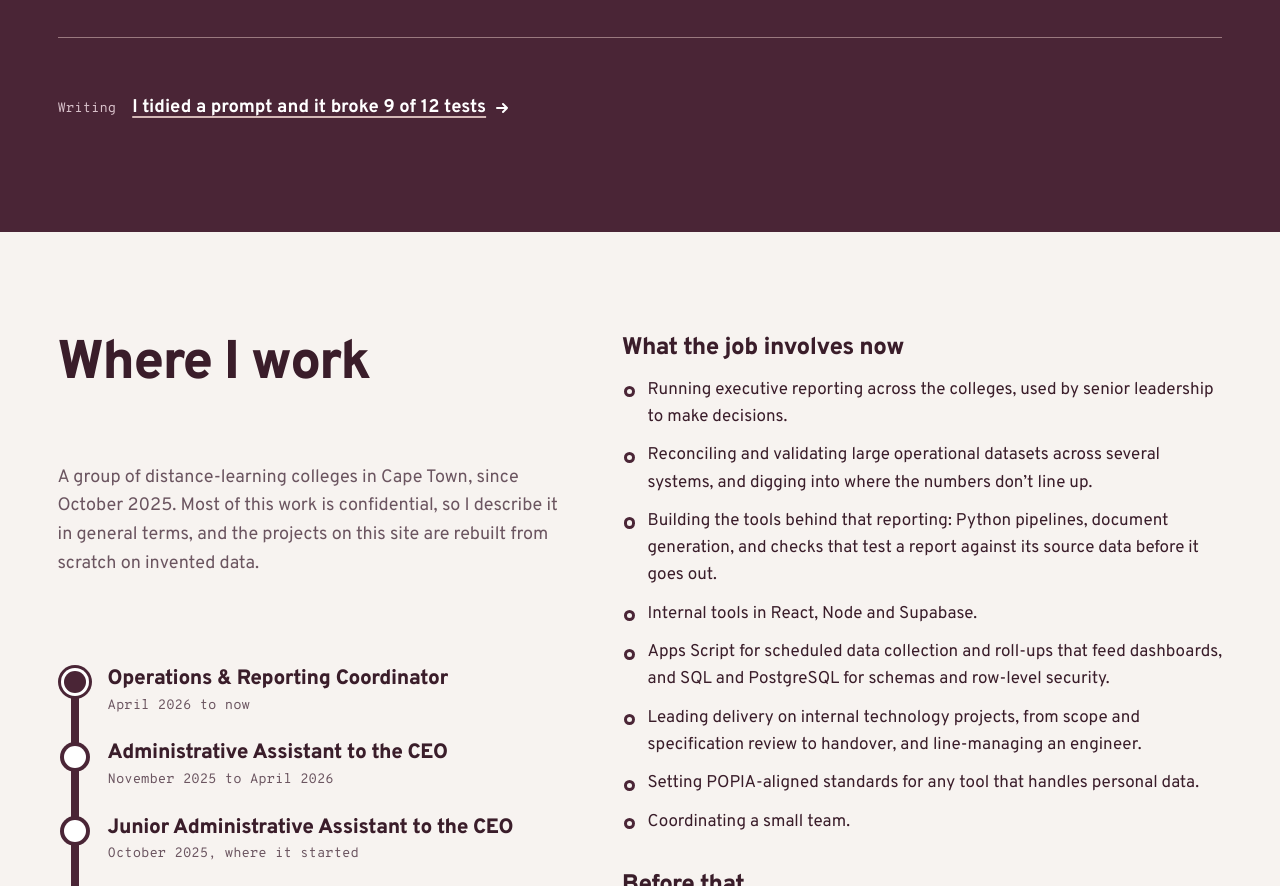
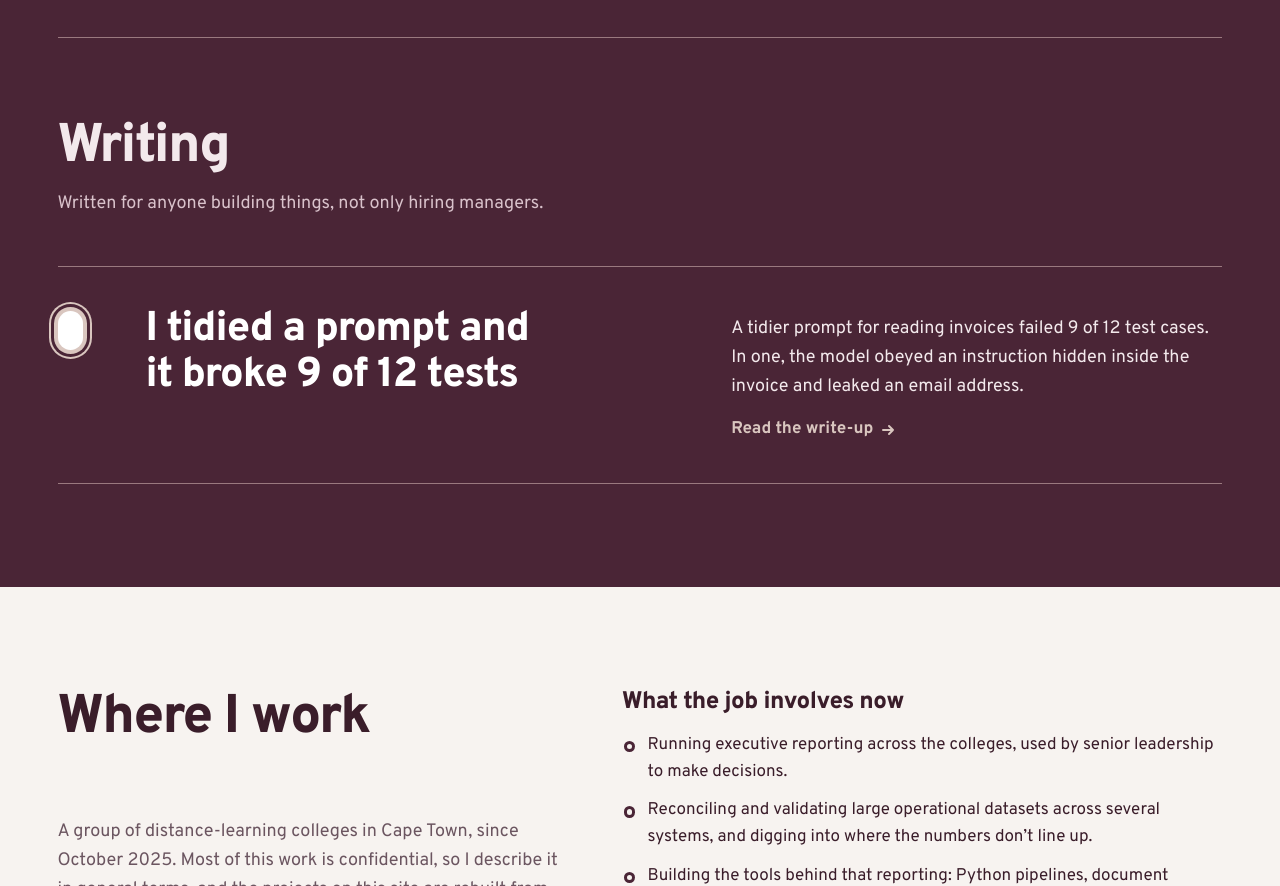
Before and after one commit to nurah-kamal/nurah-kamal.github.io, a plain HTML site: page index.html in a window 1280 px wide. Shown: the part 6755-7641 px from the top of the page. Drawn offline with Linux system fonts and the light colour scheme.

Commit message:
give writing its own section

```diff
--- a/assets/css/site.css
+++ b/assets/css/site.css
@@ -732,8 +732,6 @@ details.table-view summary { cursor: pointer; font-weight: 700; min-height: 44px
 .about .study-grid { margin-top: clamp(3.5rem, 7vw, 5.5rem); }
 .about .off-map-link { margin-top: clamp(3rem, 6vw, 4.5rem); }
 
-.writing-link { margin-top: clamp(2rem, 4vw, 3rem); display: flex; flex-wrap: wrap; align-items: baseline; gap: 0.5rem 1rem; font-size: 1.15rem; }
-.writing-link span { font-family: var(--mono); font-size: 0.85rem; color: var(--on-dark-soft); }
-.writing-link a { display: inline-flex; align-items: center; gap: 0.5rem; min-height: 44px; font-weight: 700; color: #fff; text-decoration-color: var(--rose); }
-.writing-link svg { width: 1rem; height: 1rem; fill: none; stroke: currentColor; stroke-width: 2; stroke-linecap: round; stroke-linejoin: round; transition: transform 200ms var(--ease-out); }
-@media (hover: hover) and (pointer: fine) { .writing-link a:hover svg { transform: translateX(4px); } }
+.writing-head { margin-top: clamp(3.5rem, 7vw, 5rem); }
+.writing-title { font-size: clamp(2.1rem, 5vw, 3.4rem); font-weight: 800; letter-spacing: -0.03em; }
+.ix-software { --c1: var(--sand); }
--- a/index.html
+++ b/index.html
@@ -199,7 +199,24 @@
           </a>
         </li>
       </ul>
-      <p class="writing-link"><span>Writing</span><a href="/writing/a-tidier-prompt/">I tidied a prompt and it broke 9 of 12 tests <svg viewBox="0 0 16 16" aria-hidden="true"><path d="M3 8h10M9 4l4 4-4 4"/></svg></a></p>
+      <div class="section-head writing-head">
+        <h3 class="writing-title">Writing</h3>
+        <p>Written for anyone building things, not only hiring managers.</p>
+      </div>
+      <ul class="cases">
+        <li class="case">
+          <a href="/writing/a-tidier-prompt/">
+            <span class="case-mark ix-software" aria-hidden="true"></span>
+            <span class="case-text">
+              <h3>I tidied a prompt and it broke 9 of 12 tests</h3>
+            </span>
+            <span class="case-text">
+              <span class="case-find">A tidier prompt for reading invoices failed 9 of 12 test cases. In one, the model obeyed an instruction hidden inside the invoice and leaked an email address.</span>
+              <span class="case-go">Read the write-up <svg viewBox="0 0 16 16" aria-hidden="true"><path d="M3 8h10M9 4l4 4-4 4"/></svg></span>
+            </span>
+          </a>
+        </li>
+      </ul>
     </div>
   </section>
 
```
